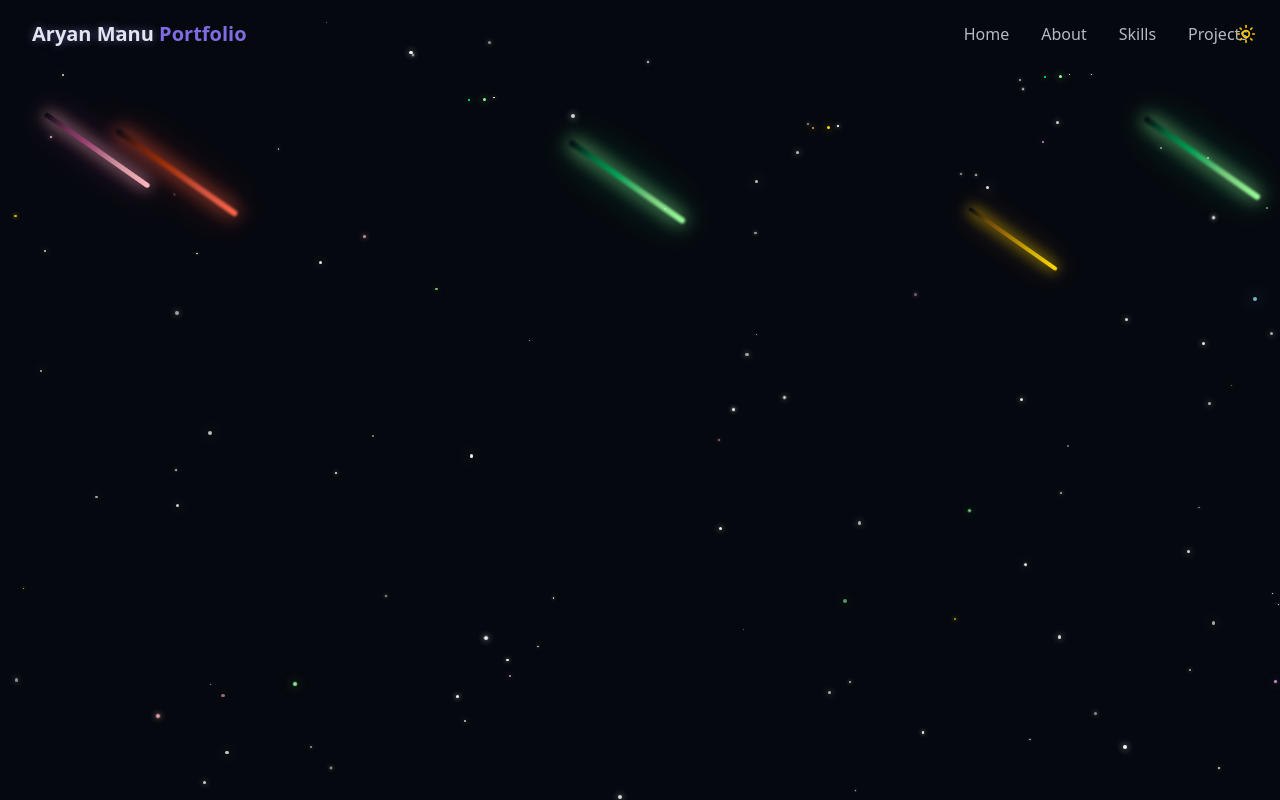
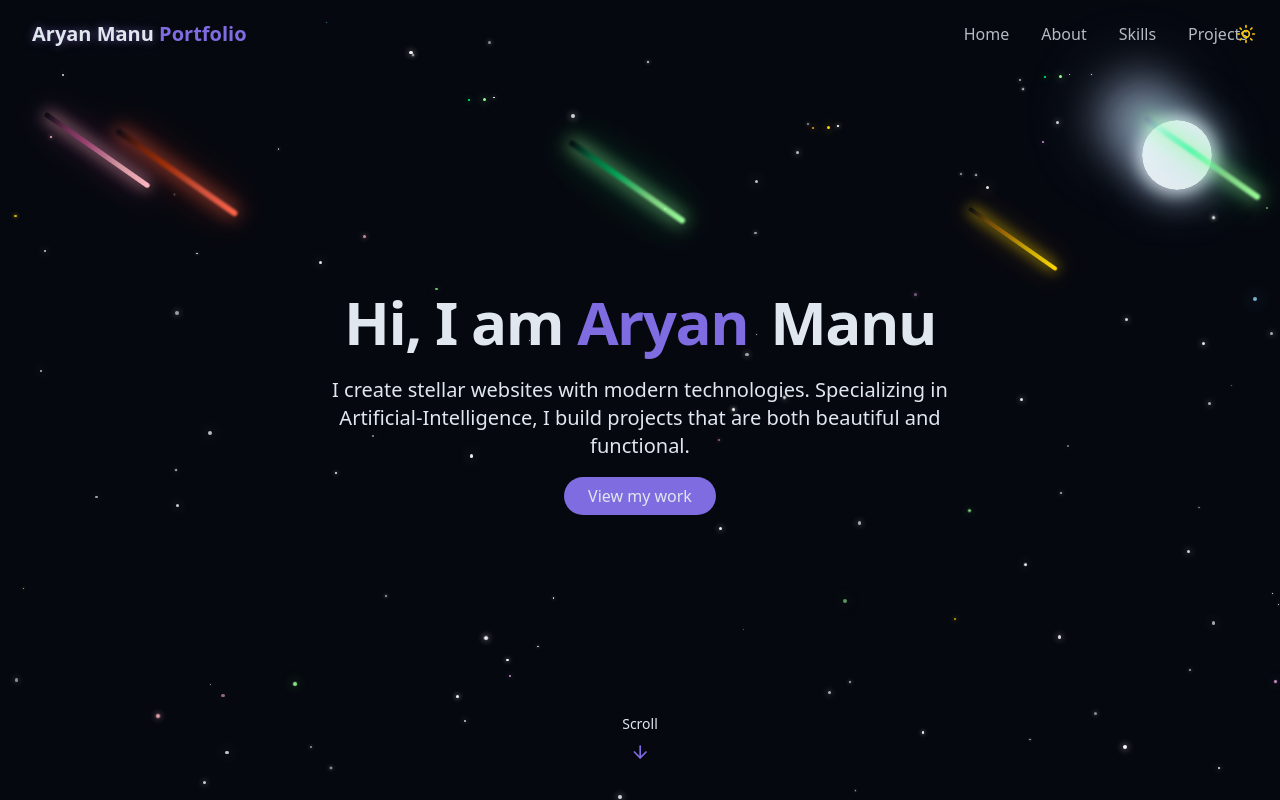
Before and after one commit to AryanManu544/Codeshowcase, a React (Vite) app in the folder Codeshowcase/: page / in a window 1280 px wide. Both pictures are taken after a click on the button "Switch to dark theme". Built offline with nearby package versions, Linux system fonts and the light colour scheme.

Commit message:
added the intro

```diff
--- /dev/null
+++ b/Codeshowcase/src/components/HeroSection.jsx
@@ -0,0 +1,37 @@
+import { ArrowDown } from "lucide-react"
+
+export const HeroSection = () => {
+    return (
+        <section
+            id = "Hero"
+            className="relative min-h-screen flex flex-col items-center justify-center px-4"
+        >
+            <div className="container max-w-4xl mx-auto text-center z-10">
+                <div className="space-y-6">
+                    <h1 className="text-4xl md:text-6xl font-bold tracking-tight">
+                        <span className="opacity-zero animate-fade-in" >Hi, I am</span>
+                        <span className="text-primary opacity-0 animate-fade-in-delay-1">
+                            {" "}
+                            Aryan
+                        </span>
+                        <span className="text-gradient ml-2 opacity-0 animate-fade-in-delay-2"> Manu</span>
+                    </h1>
+
+                    <p className="text-lg md:text-xl text-muted-foreground max-w-2xl mx-auto opacity-0 animate-fade-in-delay-3">
+                        I create stellar websites with modern technologies.
+                        Specializing in Artificial-Intelligence, I build projects that are
+                        both beautiful and functional.
+                    </p>
+
+                    <div className="opacity-0 animate-fade-in-delay-4">
+                        <a href="#projects" className="cosmic-button"> View my work </a>
+                    </div>
+                </div>
+            </div>
+            <div className="absolute bottom-8 left-1/2 transform -translate-x-1/2 flex flex-col items-center animate-bounce">
+                <span className="text-sm text-muted-foreground mb-2"> Scroll </span>
+                <ArrowDown className="h-5 w-5 text-primary" />
+            </div>
+        </section>
+    )
+}
--- a/Codeshowcase/src/components/StarBackground.jsx
+++ b/Codeshowcase/src/components/StarBackground.jsx
@@ -3,10 +3,12 @@ import { useEffect, useState } from "react";
 export const StarBackground = () => {
     const [stars, setStars] = useState([]);
     const [meteors, setMeteors] = useState([]);
+    const [moon, setMoon] = useState(null);
 
     useEffect(() => {
         generateStars();
         generateMeteors();
+        generateMoon();
 
         const handleResize = () => {
             generateStars();
@@ -73,6 +75,20 @@ export const StarBackground = () => {
         setMeteors(newMeteors);
     };
 
+    const generateMoon = () => {
+        setMoon({
+            id: 'main-moon',
+            top: '15%',
+            left: 'calc(100% - 100px - 3vw)',
+            coreSize: 70,
+            glowSize: 140,
+            raySize: 150,
+            colorCore: 'rgba(240, 248, 255, 0.95)',
+            colorGlow: 'rgba(176, 196, 222, 0.8)',
+            colorRay: 'rgba(147, 168, 211, 0.5)',
+        });
+    };
+
     return (
         <div className="fixed inset-0 overflow-hidden pointer-events-none z-0">
             {/* Enhanced Stars with varied twinkling */}
@@ -100,6 +116,59 @@ export const StarBackground = () => {
                     }}
                 />
             ))}
+
+            {/* Moon object */}
+            {moon && (
+                <div style={{
+                        '--moon-core-size': `${moon.coreSize}px`,
+                        '--moon-glow-size': `${moon.glowSize}px`,
+                        '--moon-ray-size': `${moon.raySize}px`
+                    }}>
+                    {/* Moon Ray Effect (Largest, most diffuse) */}
+                    <div
+                        className="absolute rounded-full"
+                        style={{
+                            width: 'var(--moon-ray-size)',
+                            height: 'var(--moon-ray-size)',
+                            top: `calc(${moon.top} - (var(--moon-ray-size) - var(--moon-core-size)) / 2 + var(--moon-core-size)/2 - var(--moon-ray-size)/2)`,
+                            left: `calc(${moon.left} - (var(--moon-ray-size) - var(--moon-core-size)) / 2 + var(--moon-core-size)/2 - var(--moon-ray-size)/2)`,
+                            background: `radial-gradient(ellipse at center, ${moon.colorRay} 0%, transparent 70%)`,
+                            filter: `blur(30px)`,
+                            opacity: 0.6,
+                        }}
+                    />
+                    {/* Moon Main Glow (Mid layer) */}
+                    <div
+                        className="absolute rounded-full"
+                        style={{
+                            width: 'var(--moon-glow-size)',
+                            height: 'var(--moon-glow-size)',
+                            top: `calc(${moon.top} - (var(--moon-glow-size) - var(--moon-core-size)) / 2 + var(--moon-core-size)/2 - var(--moon-glow-size)/2)`,
+                            left: `calc(${moon.left} - (var(--moon-glow-size) - var(--moon-core-size)) / 2 + var(--moon-core-size)/2 - var(--moon-glow-size)/2)`,
+                            background: `radial-gradient(ellipse at center, ${moon.colorGlow} 10%, transparent 60%)`,
+                            filter: `blur(15px)`,
+                            opacity: 0.8,
+                        }}
+                    />
+                    {/* Moon Bright Core (Smallest, brightest) */}
+                    <div
+                        className="absolute rounded-full"
+                        style={{
+                            width: 'var(--moon-core-size)',
+                            height: 'var(--moon-core-size)',
+                            top: moon.top,
+                            left: moon.left,
+                            background: moon.colorCore,
+                            boxShadow: `
+                                0 0 15px 4px ${moon.colorCore.replace('0.95)', '0.7)')},
+                                0 0 30px 8px ${moon.colorGlow.replace('0.8)', '0.5)')},
+                                0 0 45px 15px ${moon.colorRay.replace('0.5)', '0.3)')}
+                            `,
+                            opacity: 1,
+                        }}
+                    />
+                </div>
+            )}
 
             {/* Beautiful Enhanced Meteors */}
             {meteors.map((meteor) => (
--- a/Codeshowcase/src/pages/Home.jsx
+++ b/Codeshowcase/src/pages/Home.jsx
@@ -3,6 +3,7 @@ import { StarBackground } from "@/components/StarBackground";
 import { CosmicLightBackground } from "../components/CosmixLightBackground";
 import { useState, useEffect } from "react";
 import { Navbar } from "../components/Navbar";
+import { HeroSection } from "../components/HeroSection";
 
 export const Home = () => {
   const [isDarkMode, setIsDarkMode] = useState(false);
@@ -35,7 +36,9 @@ export const Home = () => {
             {/* Navbar */}
             <Navbar/>
             {/* Main Content */}
-
+            <main>
+              <HeroSection/>
+            </main>
             {/* Footer */}
         </div>
     );
```
